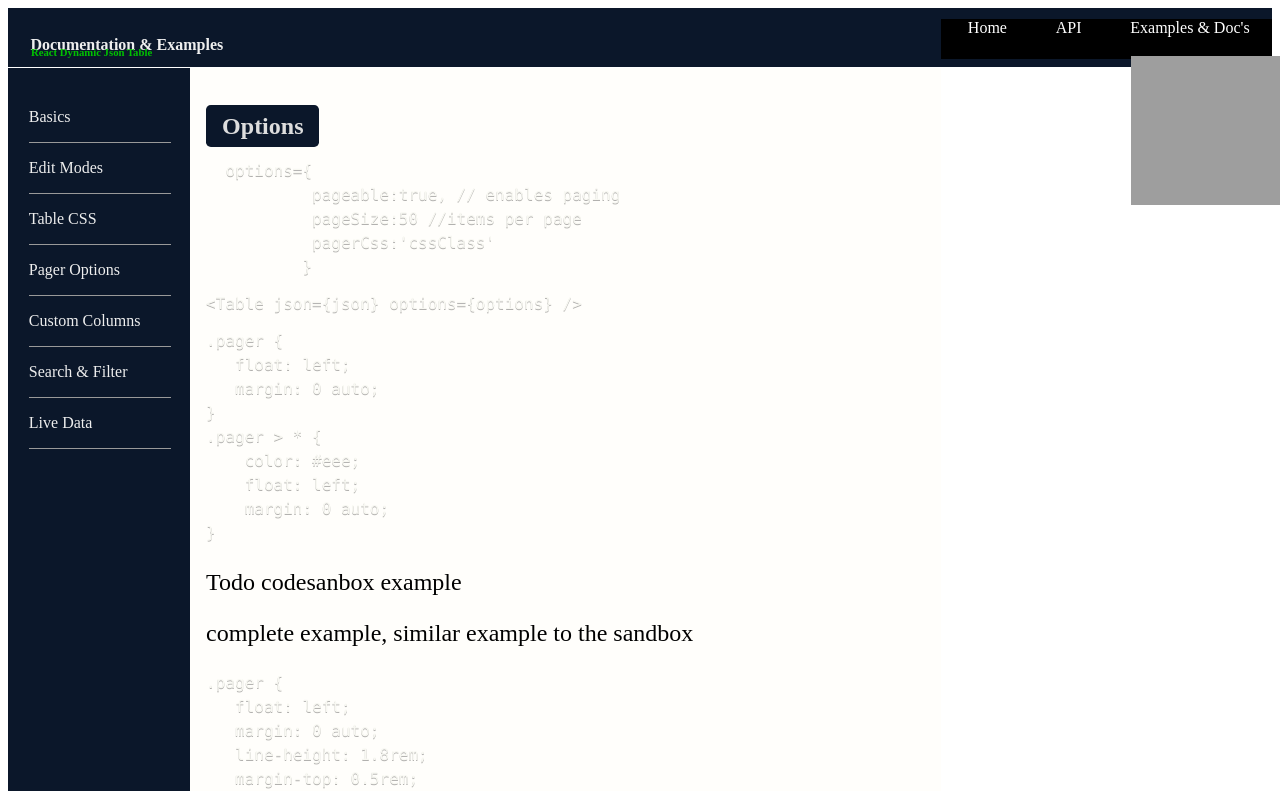
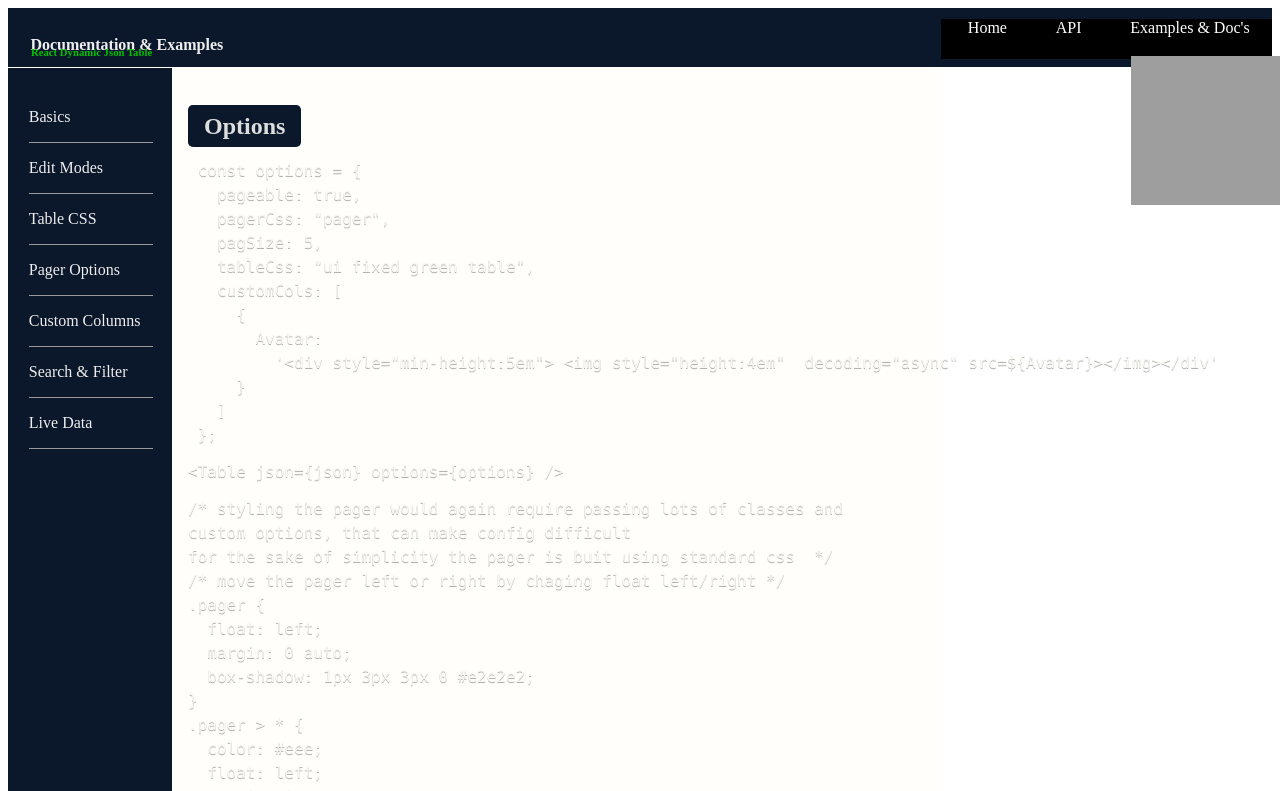
Before and after one commit to sajrashid/docsSite, a Gatsby site: page /docs in a window 1280 px wide. Both pictures are taken after a click on the button "Pager Options". Shown: the top 791 px of the page. Built offline with nearby package versions, Linux system fonts and the light colour scheme; Gatsby itself is replaced by a stand-in of ours; some packages are replaced by stand-ins of ours; code samples lack their colours; grey boxes are pictures that could not be loaded.

Commit message:
updated pager example and docs

````diff
--- a/src/docs/pageroptions.md
+++ b/src/docs/pageroptions.md
@@ -9,130 +9,137 @@
 
 **Options**
  ```js
-   options={
-            pageable:true, // enables paging
-            pageSize:50 //items per page
-            pagerCss:'cssClass'
-           }
+  const options = {
+    pageable: true,
+    pagerCss: "pager",
+    pagSize: 5,
+    tableCss: "ui fixed green table",
+    customCols: [
+      {
+        Avatar:
+          '<div style="min-height:5em"> <img style="height:4em"  decoding="async" src=${Avatar}></img></div'
+      }
+    ]
+  };
 ```
 ```html
 <Table json={json} options={options} />
 ```
 
+
 ```css
+/* styling the pager would again require passing lots of classes and
+custom options, that can make config difficult
+for the sake of simplicity the pager is buit using standard css  */
+/* move the pager left or right by chaging float left/right */
 .pager {
-   float: left;
-   margin: 0 auto;
+  float: left;
+  margin: 0 auto;
+  box-shadow: 1px 3px 3px 0 #e2e2e2;
 }
 .pager > * {
-    color: #eee;
-    float: left;
-    margin: 0 auto;
+  color: #eee;
+  float: left;
+  margin: 0 auto;
+}
+.pager {
+  line-height: 1.8rem;
+  margin-top: 0.5rem;
+  padding: 0.4rem;
+  min-height: 2.4em;
+  border-radius: 0.3em;
 }
 
-```
-
-Todo codesanbox example
-
-complete example, similar example to the sandbox
-
-```css
-.pager {
-   float: left;
-   margin: 0 auto;
-   line-height: 1.8rem;
-   margin-top: 0.5rem;
-   padding: 0.4rem;
-   background-color: rgba(59, 130, 246);
-   min-height:3rem;
+.pager input {
+  border: 1px solid #666;
+  margin: 0 0.4rem 0 0.4rem;
+  color: #666;
+  border-radius: 0.3rem;
 }
-.pager > * {
-    color: #eee;
-    float: left;
-    margin: 0 auto;
-
+/* current page no */
+.pager input[type="number"] {
+  position: relative;
+  max-width: 3em;
+  height: 2em;
+  padding-left: 0.4rem;
+  box-shadow: 1px 3px 3px 0 #e2e2e2;
+}
+.pager button {
+  position: relative;
+  font-size: 1.5em;
+  padding: 0rem 0.8rem 0.2rem 0.8rem;
+  margin: 0 0.3rem 0 0.6rem;
+  border-radius: 0.3rem;
+  border: none;
+  color: #333;
+  box-shadow: 1px 3px 3px 0 #e2e2e2;
+}
+.pager button:hover::after {
+  position: absolute;
+  opacity: 0.5;
+  border-radius: 0.3em;
+  font-size: 0.8em;
+  padding-left: 0.5em;
+  padding: em 0.4em 0.3em 0em;
+  padding-right: 0.5em;
+  background-color: rgb(44, 44, 44);
+  top: 1e;
+  top: 1.4em;
+  line-height: 1.4em;
+  color: #eee;
+  content: attr(data-content);
+  z-index: 100;
 }
 
-.pager .numberOfPages{
-    display: inline-block;
-    min-width:15rem;
-    background-color: rgb(34, 115, 247);
-    margin-left: 1rem;
-    margin-right: 1rem;
-    border-radius: 0.3rem;
+.pager button:hover {
+  background-color: #e6ffff;
 }
-.pager input {
-    border: 1px solid #666;
-    margin: 0 0.4rem 0 0.4rem;
-    color: #666;
-    border-radius: 0.3rem;
-}
-/* current page no */
-.pager input[type='number']{
-    position: relative;
-    top:0.1rem;
-    max-width: 3.2rem;
-    padding-left: 0.4rem;
-}
-.pager button {
-    position: relative;
-    font-size: 2rem;
-    padding:0rem 0.8rem 0.2rem 0.8rem;
-    margin: 0 0.3rem 0 0.6rem;
-    border-radius: 0.3rem;
-    box-shadow:0.02em 0 0.02em 0 rgba(26, 9, 9, 0.719) ;
-}
-.pager button:hover::after {
-    position: absolute;
-    opacity: 0.8;
-    border-radius: 0.3rem;
-    font-size: 0.8rem;
-    padding-left: 1rem;
-    padding-right: 1rem;
-    background-color: rgb(44, 44, 44);
-    bottom: -2rem;
-    color: #eee;
-    content: attr(data-content);
+.tablecss .pager button:focus {
+  outline: none;
 }
 
-.pager button:hover{
-    background-color: rgb(42, 61, 122);
-}
-.pager button:focus {
-    outline: none;
-
-}
 /* targets number of pages without classname numberOfPages */
-.pager :nth-child(6){
-    position: relative;
-    top:0.1rem;
-    font-size: 1rem;
-    padding:  0 1rem 0 1rem;
-    color: #ddd;
+.pager :nth-child(6) {
+  position: relative;
+  top: 0.1rem;
+  font-size: 1rem;
+  padding: 0 1rem 0 1rem;
+  color: #333;
 }
 /* targets the last item show page count */
-.pager :nth-child(7){
-    color: #333;
-}
 .pager :nth-child(7) span {
-    top:0.2rem;
-    color: #333;
-
+  top: 0.2rem;
 }
 /* show select element 10 / 20 / 100 etc */
 .pager :nth-child(7) select {
-  height: 1.6rem;
+  min-height: 2.2em;
   position: relative;
-  top:0.15rem;
-margin-right: 0.7rem;
-border-radius: 0.3rem;
-padding-left: 0.3rem;
+  /* top: 0.15rem; */
+  margin-right: 0.7rem;
+  border-radius: 0.3rem;
+  padding-left: 0.3rem;
+  box-shadow: 1px 3px 3px 0 #e2e2e2;
+}
+/*  move the search input left or right by chaging float left/right */
+.searchInputCss span {
+  float: right;
+  margin-bottom: 0.3rem;
+}
+.searchInputCss input {
+  border-radius: 0.3rem;
+  outline: none !important;
+  border: solid 1px rgb(36, 36, 39);
+  padding: 0.3rem;
+}
+.searchInputCss input:focus {
+  outline: none !important;
+  border: solid 1px #d3d3d3;
 }
 
 .pager button:disabled,
- button[disabled]{
+button[disabled] {
   background-color: #cccccc;
   color: #666666;
-  box-shadow:0.02em 0 0.02em 0 rgba(26, 9, 9, 0.719) ;
+  box-shadow: 0.02em 0 0.02em 0 rgba(26, 9, 9, 0.719);
 }
 ```
--- a/src/pages/docs/index.js
+++ b/src/pages/docs/index.js
@@ -1,18 +1,33 @@
-import React, {useState} from "react"
 import {portfolio, projects, side} from "../../styles/projects.module.css"
 
 import Layout from "../../components/layout"
-import { defineCustomElements as deckDeckGoHighlightElement } from '@deckdeckgo/highlight-code/dist/loader';
+import ProjectDetails from '../../templates/site-template'
+import React from "react"
+import { defineCustomElements as deckDeckGoHighlightElement } from '@deckdeckgo/highlight-code/dist/loader'
 import { graphql } from "gatsby"
 
 const Projects = ({ data }) => {
   deckDeckGoHighlightElement()
   const docs = data.projects.nodes
 
-  const [selectedDoc, setSelectedDoc] = useState(data.projects.nodes[0].html)
+  const [selectedDoc, setSelectedDoc] = React.useState(data.projects.nodes[0].html)
+
+    // we need to use useeffect
+    //so we can get to the element after render
+
+   // const nodeList=domRefNode.current.firstChild.childNodes
+
+    //var entries = nodeList.entries()
+   // console.log(entries)
+
+
+
+    const domRefNode =  React.createRef()
+
+
+
 
   function handleClick(e) {
-
     var link = e.currentTarget.id
     docs.forEach(element => {
       if (element.frontmatter.slug===link) {
@@ -37,9 +52,10 @@
             ))}
           </ul>
         </div>
-        <div className={projects}>
+        <div ref={domRefNode} className={projects}>
 
-        <div dangerouslySetInnerHTML={{__html:selectedDoc}} />;
+           <div dangerouslySetInnerHTML={{__html:selectedDoc}} />;
+
         </div>
       </div>
     </Layout>
````
